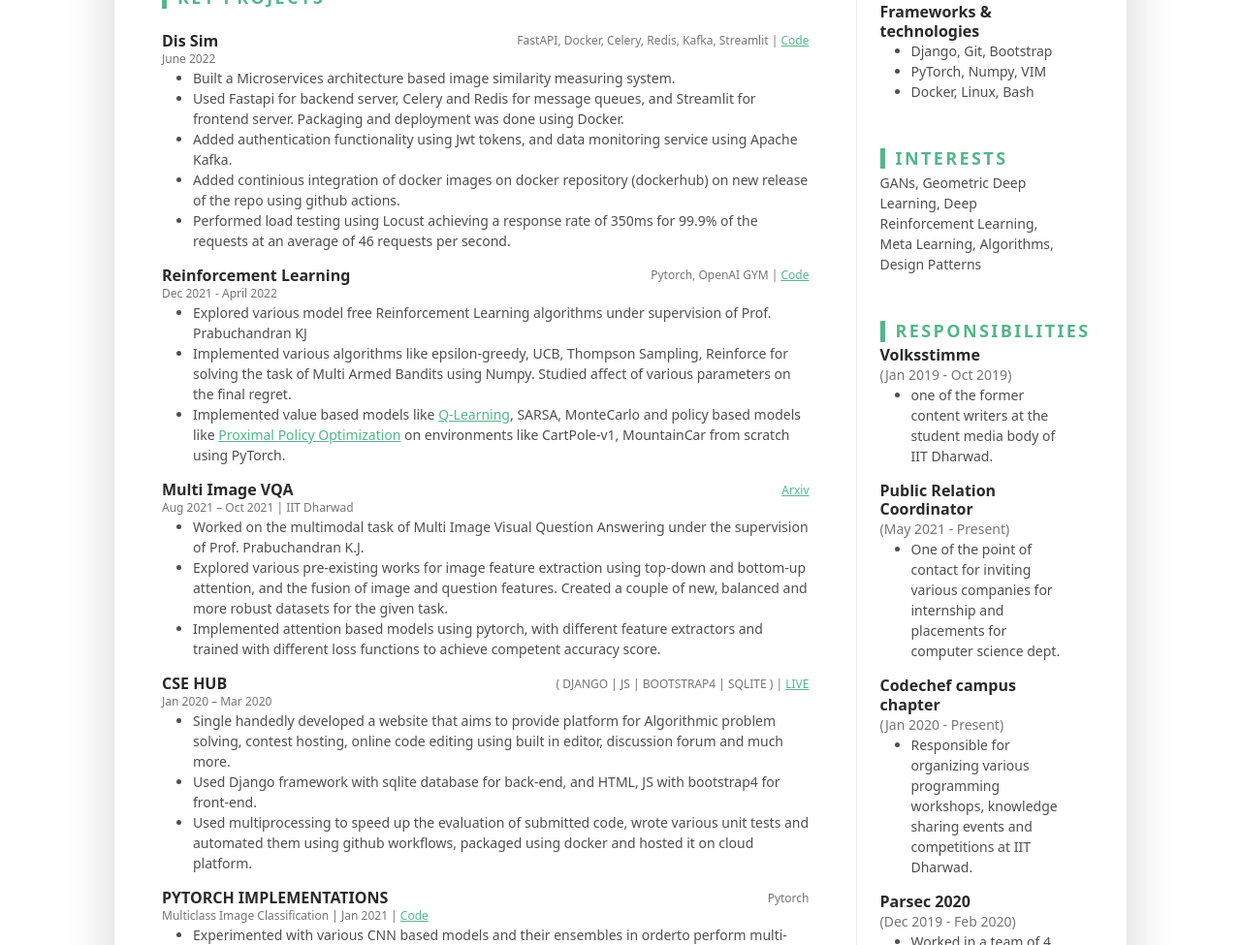
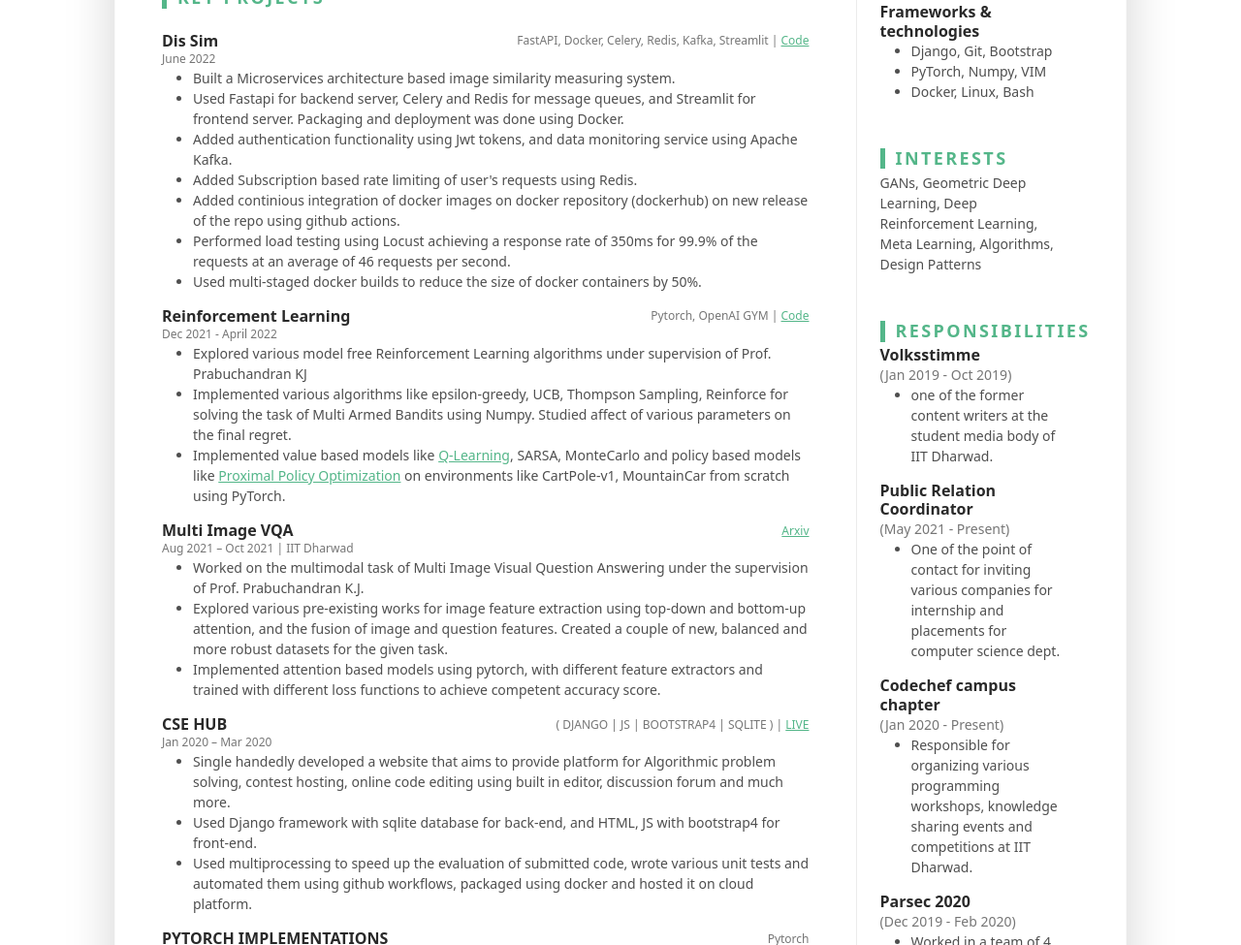
Before and after one commit to fenmo-app/harshraj22.github.io, a plain HTML site: page index.html in a window 1280 px wide. Shown: the part 1238-2213 px from the top of the page at 97% size. Drawn offline with Linux system fonts and the light colour scheme.

Commit message:
Update index.html

```diff
--- a/index.html
+++ b/index.html
@@ -183,8 +183,10 @@
 											<li>Built a Microservices architecture based image similarity measuring system.</li>
 											<li>Used Fastapi for backend server, Celery and Redis for message queues, and Streamlit for frontend server. Packaging and deployment was done using Docker.</li>
 											<li>Added authentication functionality using Jwt tokens, and data monitoring service using Apache Kafka.</li>
+											<li>Added Subscription based rate limiting of user's requests using Redis.</li>
 											<li>Added continious integration of docker images on docker repository (dockerhub) on new release of the repo using github actions. </li>
 											<li>Performed load testing using Locust achieving a response rate of 350ms for 99.9% of the requests at an average of 46 requests per second.</li>
+											<li>Used multi-staged docker builds to reduce the size of docker containers by 50%.</li>
 										</ul>
 									</div>
 								</div><!--//item-->
```
